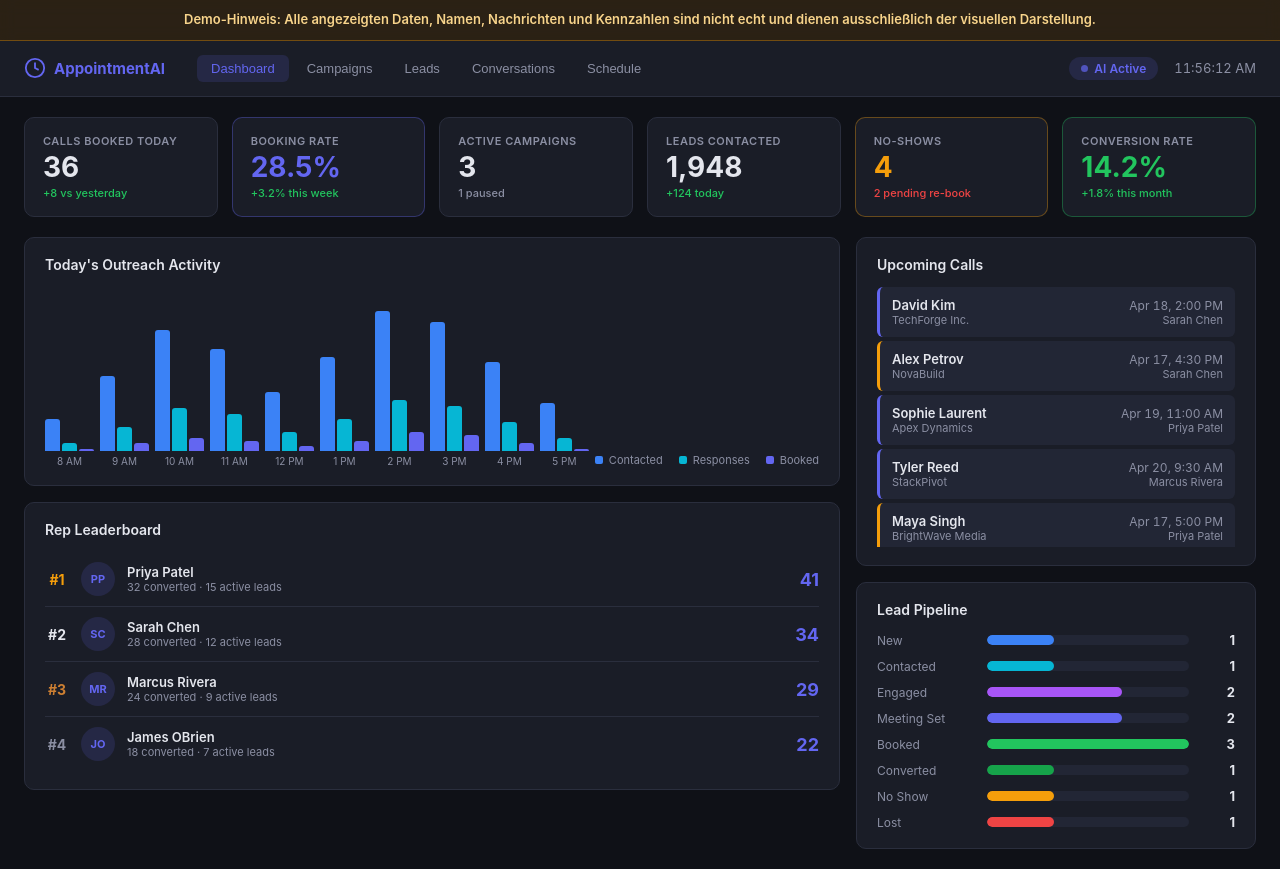
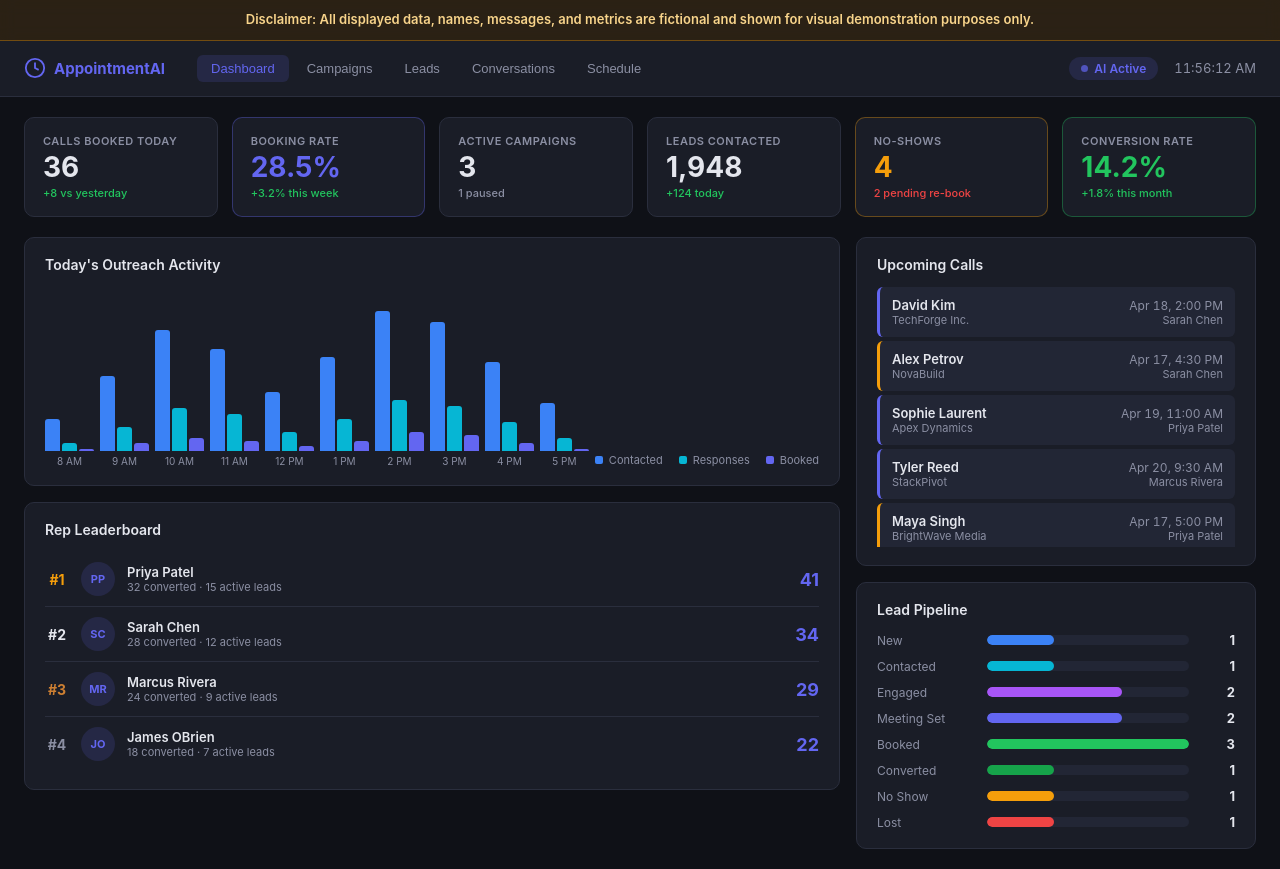
Before and after one commit to janisag07/janis-demo-appointment-setter, a plain HTML site: page index.html in a window 1280 px wide. Drawn offline with Linux system fonts and the light colour scheme.

Commit message:
Change disclaimer to English

```diff
--- a/index.html
+++ b/index.html
@@ -7,7 +7,7 @@
   <link rel="stylesheet" href="styles.css">
 </head>
 <body>
-<div class="demo-disclaimer" role="note">Demo-Hinweis: Alle angezeigten Daten, Namen, Nachrichten und Kennzahlen sind nicht echt und dienen ausschließlich der visuellen Darstellung.</div>
+<div class="demo-disclaimer" role="note">Disclaimer: All displayed data, names, messages, and metrics are fictional and shown for visual demonstration purposes only.</div>
 
 
 <!-- TOP BAR -->
```
